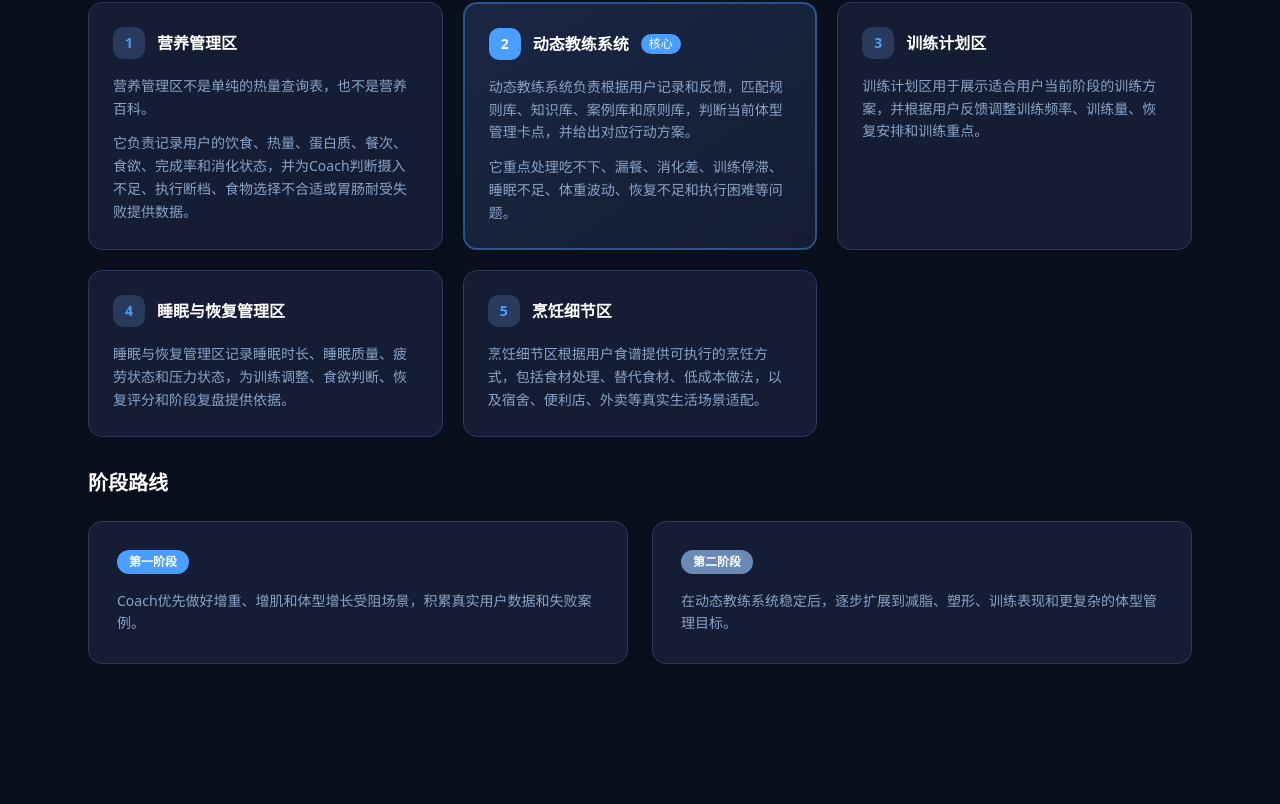
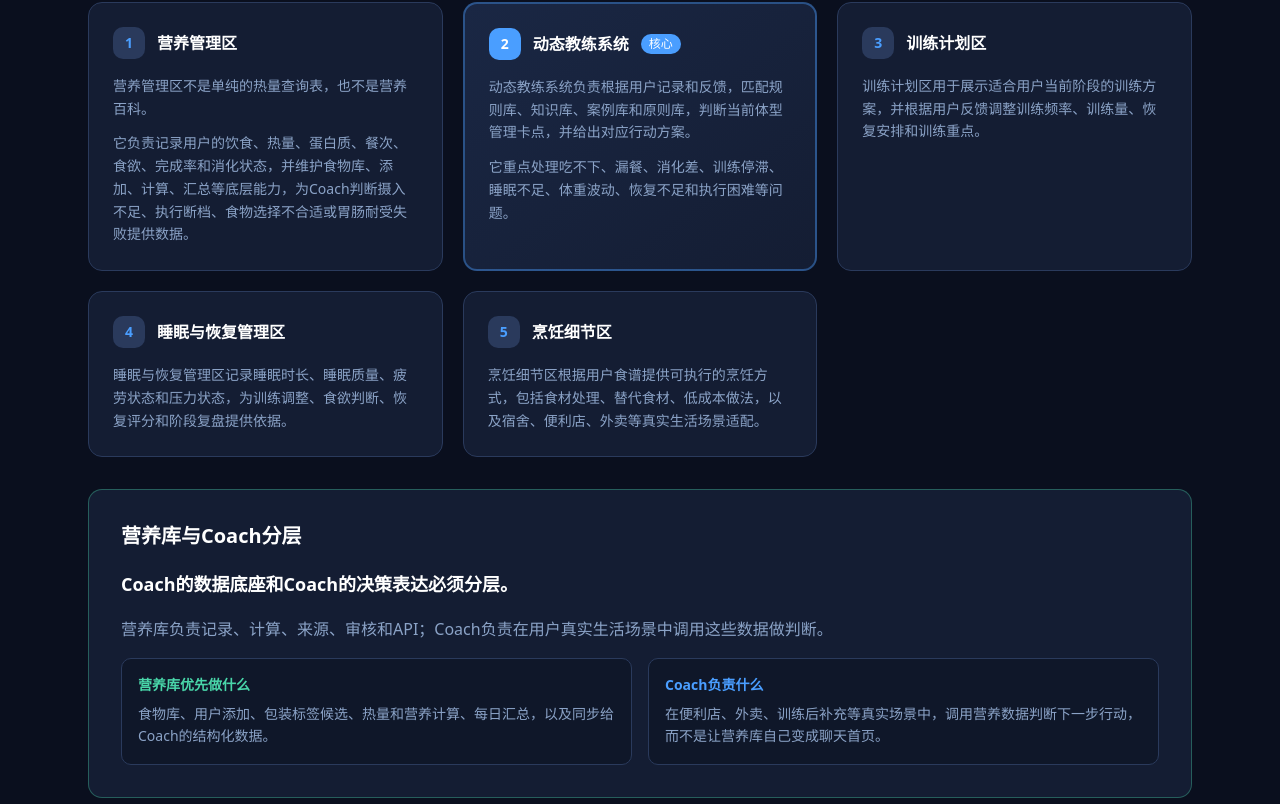
Before and after one commit to NAN-NA123/coach-test-archive, a Next.js app: page /philosophy in a window 1280 px wide. Shown: the part 1296-2100 px from the top of the page. Before the commit the page ends 2008 px from the top, so only its background shows below. Built offline with nearby package versions, Linux system fonts and the light colour scheme.

Commit message:
Sync nutrition data layer product concept

```diff
--- a/src/app/page.tsx
+++ b/src/app/page.tsx
@@ -127,6 +127,7 @@ export default function LandingPage() {
             <ul className="space-y-3 text-sm text-[#8ba3c7]">
               <li className="flex gap-2"><span className="text-[#4a9eff] shrink-0">•</span><span>记录饮食</span></li>
               <li className="flex gap-2"><span className="text-[#4a9eff] shrink-0">•</span><span>记录热量、蛋白质、餐次、食欲、完成率</span></li>
+              <li className="flex gap-2"><span className="text-[#4a9eff] shrink-0">•</span><span>维护食物库、添加、计算、汇总等底层数据能力</span></li>
               <li className="flex gap-2"><span className="text-[#4a9eff] shrink-0">•</span><span>收集用户描述</span></li>
               <li className="flex gap-2"><span className="text-[#4a9eff] shrink-0">•</span><span>发现饮食执行问题</span></li>
               <li className="flex gap-2"><span className="text-[#4a9eff] shrink-0">•</span><span className="font-medium text-white">为动态Coach决策系统提供判断数据</span></li>
@@ -160,7 +161,7 @@ export default function LandingPage() {
           <svg className="w-6 h-6 text-[#4a9eff] shrink-0" fill="none" stroke="currentColor" viewBox="0 0 24 24">
             <path strokeLinecap="round" strokeLinejoin="round" strokeWidth={2} d="M13 7l5 5m0 0l-5 5m5-5H6" />
           </svg>
-          <span className="text-xs text-[#6b8ab5]">提供判断数据</span>
+          <span className="text-xs text-[#6b8ab5]">提供底层数据</span>
           <svg className="w-6 h-6 text-[#4a9eff] shrink-0" fill="none" stroke="currentColor" viewBox="0 0 24 24">
             <path strokeLinecap="round" strokeLinejoin="round" strokeWidth={2} d="M13 7l5 5m0 0l-5 5m5-5H6" />
           </svg>
@@ -282,7 +283,7 @@ export default function LandingPage() {
           <h2 className="text-2xl sm:text-3xl font-bold text-white mb-3">发展路线</h2>
         </div>
 
-        <div className="grid grid-cols-1 md:grid-cols-2 gap-6">
+        <div className="grid grid-cols-1 md:grid-cols-3 gap-6">
           <div className="bg-[#141d33] rounded-xl border border-[#2a3a5c] p-7">
             <div className="flex items-center gap-3 mb-4">
               <span className="text-xs font-semibold bg-[#4a9eff] text-white px-3 py-1 rounded-full">第一阶段</span>
@@ -290,6 +291,16 @@ export default function LandingPage() {
             <div className="text-base font-semibold text-white mb-3">聚焦体型增长受阻</div>
             <p className="text-sm text-[#8ba3c7] leading-relaxed">
               当前优先服务增重、增肌、体型增长受阻用户，沉淀可回测的失败案例、规则边界和动态调整路径。
+            </p>
+          </div>
+
+          <div className="bg-[#141d33] rounded-xl border border-[#2a3a5c] p-7">
+            <div className="flex items-center gap-3 mb-4">
+              <span className="text-xs font-semibold bg-[#49d6a9] text-[#06131c] px-3 py-1 rounded-full">底层能力</span>
+            </div>
+            <div className="text-base font-semibold text-white mb-3">营养数据底座</div>
+            <p className="text-sm text-[#8ba3c7] leading-relaxed">
+              营养模块优先做好食物库、添加、计算、汇总和同步给 Coach，不先做成「今天怎么吃」的聊天首页。
             </p>
           </div>
 
--- a/src/app/philosophy/page.tsx
+++ b/src/app/philosophy/page.tsx
@@ -92,7 +92,7 @@ export default function PhilosophyPage() {
               营养管理区不是单纯的热量查询表，也不是营养百科。
             </p>
             <p className="text-sm text-[#8ba3c7] leading-relaxed">
-              它负责记录用户的饮食、热量、蛋白质、餐次、食欲、完成率和消化状态，并为Coach判断摄入不足、执行断档、食物选择不合适或胃肠耐受失败提供数据。
+              它负责记录用户的饮食、热量、蛋白质、餐次、食欲、完成率和消化状态，并维护食物库、添加、计算、汇总等底层能力，为Coach判断摄入不足、执行断档、食物选择不合适或胃肠耐受失败提供数据。
             </p>
           </div>
 
@@ -146,6 +146,33 @@ export default function PhilosophyPage() {
         </div>
       </div>
 
+      {/* 营养库与Coach分层 */}
+      <div className="bg-[#141d33] rounded-xl border border-[#49d6a9]/35 p-8 mb-8">
+        <h2 className="text-xl font-bold text-white mb-5">营养库与Coach分层</h2>
+        <div className="space-y-4">
+          <p className="text-white font-semibold text-lg leading-relaxed">
+            Coach的数据底座和Coach的决策表达必须分层。
+          </p>
+          <p className="text-[#8ba3c7] leading-relaxed">
+            营养库负责记录、计算、来源、审核和API；Coach负责在用户真实生活场景中调用这些数据做判断。
+          </p>
+          <div className="grid grid-cols-1 md:grid-cols-2 gap-4">
+            <div className="rounded-lg bg-[#0f1729] border border-[#2a3a5c] p-4">
+              <div className="text-sm font-semibold text-[#49d6a9] mb-2">营养库优先做什么</div>
+              <p className="text-sm text-[#8ba3c7] leading-relaxed">
+                食物库、用户添加、包装标签候选、热量和营养计算、每日汇总，以及同步给Coach的结构化数据。
+              </p>
+            </div>
+            <div className="rounded-lg bg-[#0f1729] border border-[#2a3a5c] p-4">
+              <div className="text-sm font-semibold text-[#4a9eff] mb-2">Coach负责什么</div>
+              <p className="text-sm text-[#8ba3c7] leading-relaxed">
+                在便利店、外卖、训练后补充等真实场景中，调用营养数据判断下一步行动，而不是让营养库自己变成聊天首页。
+              </p>
+            </div>
+          </div>
+        </div>
+      </div>
+
       {/* 阶段路线 */}
       <div>
         <h2 className="text-xl font-bold text-white mb-6">阶段路线</h2>
--- a/src/app/roadmap/page.tsx
+++ b/src/app/roadmap/page.tsx
@@ -339,7 +339,7 @@ export default function RoadmapPage() {
             <p>
               V6.4 回测证明，继续在单 Agent 长 Prompt 上补安全边界和路径判断，已经难以稳定控制 P0 红旗、补剂分类和普通 Coach 场景。主路线转向 Dify 工作流拆节点。
             </p>
-            <div className="grid grid-cols-1 md:grid-cols-3 gap-3">
+            <div className="grid grid-cols-1 md:grid-cols-4 gap-3">
               <div className="bg-[#0f1729] rounded-lg border border-[#2a3a5c] p-3">
                 <div className="text-xs text-[#4a9eff] mb-1">2026-06-25</div>
                 <div className="text-white font-medium mb-1">冻结单 Agent 补丁路线</div>
@@ -355,6 +355,11 @@ export default function RoadmapPage() {
                 <div className="text-white font-medium mb-1">网站维护 SOP 固定</div>
                 <div className="text-xs text-[#6b8ab5]">产品理念只放正式表达；失败案例库、测试档案、决策日志更新到当天。</div>
               </div>
+              <div className="bg-[#0f1729] rounded-lg border border-[#49d6a9]/35 p-3">
+                <div className="text-xs text-[#49d6a9] mb-1">2026-07-01</div>
+                <div className="text-white font-medium mb-1">营养库与Coach分层</div>
+                <div className="text-xs text-[#6b8ab5]">营养库先做食物库、添加、计算、汇总和数据同步；Coach负责场景判断与下一步行动。</div>
+              </div>
             </div>
           </div>
         </div>
--- a/src/data/decisions.json
+++ b/src/data/decisions.json
@@ -1,8 +1,8 @@
 {
     "summary":  {
-                    "totalCount":  37,
-                    "dateRange":  "2026-06-18 ~ 2026-06-29",
-                    "dayCount":  8
+                    "totalCount":  38,
+                    "dateRange":  "2026-06-18 ~ 2026-07-01",
+                    "dayCount":  14
                 },
     "groups":  [
                    {
@@ -309,6 +309,18 @@
                                              "reason":  "避免出现 GitHub 已更新但 Coze 预览未变化，或者 Coze 单独保存旧内容的混乱。"
                                          }
                                      ]
+                   },
+                   {
+                       "date":  "2026-07-01",
+                       "decisions":  [
+                                         {
+                                             "id":  38,
+                                             "title":  "决策36：营养库与Coach决策表达分层",
+                                             "content":  "营养库不是Coach本体。营养库负责食物库、用户添加、包装标签候选、热量和营养计算、每日汇总、来源审核和API；Coach负责在便利店、外卖、训练后补充等真实生活场景中调用这些数据做判断。",
+                                             "reason":  "避免把底层数据能力做成聊天首页，导致营养库MVP偏离数据底座主线。",
+                                             "highlight":  "测试版必须带营养模块，但营养模块优先像薄荷健康的底层能力，而不是先做Coach场景建议页面。"
+                                         }
+                                     ]
                    }
                ]
 }
```
